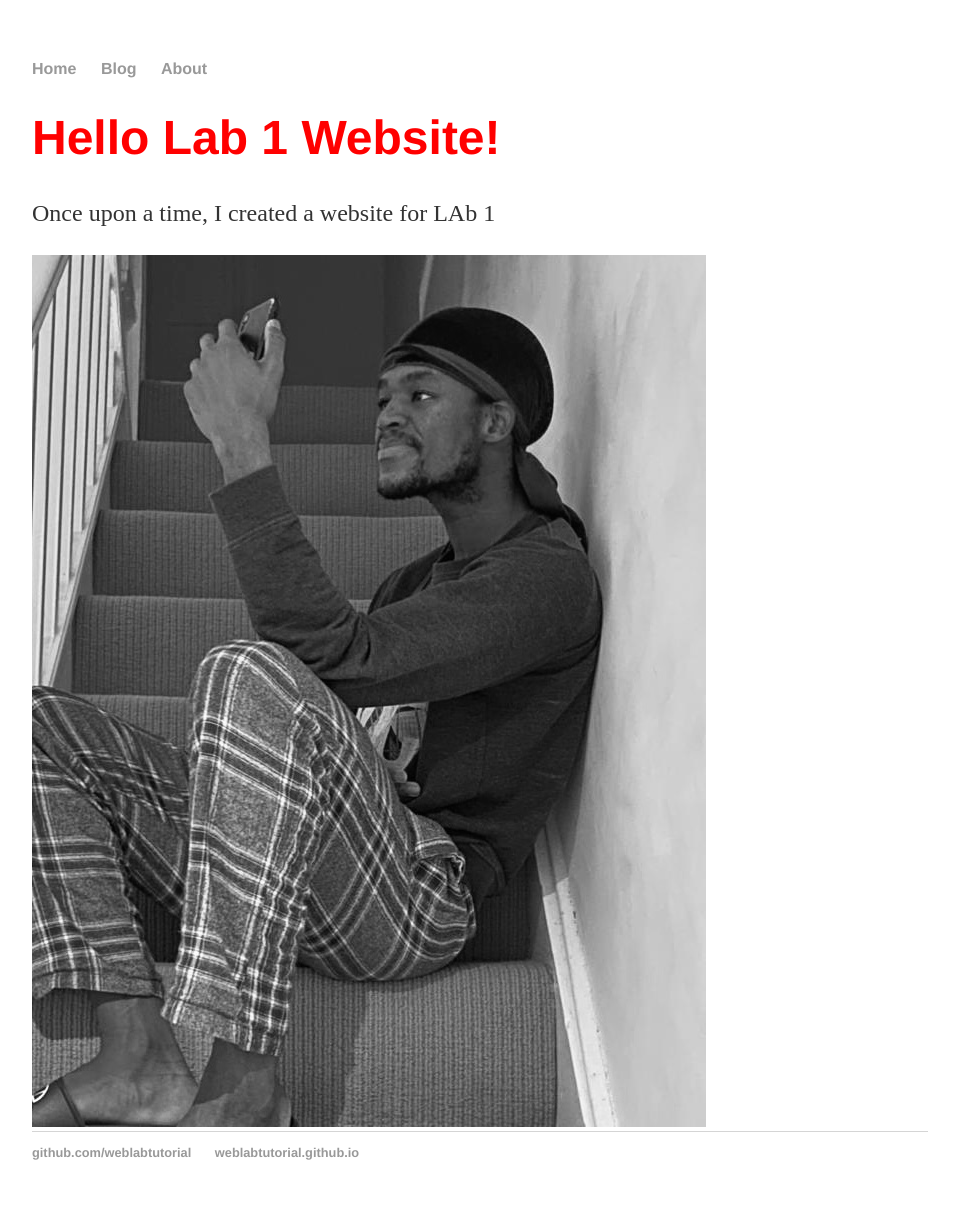
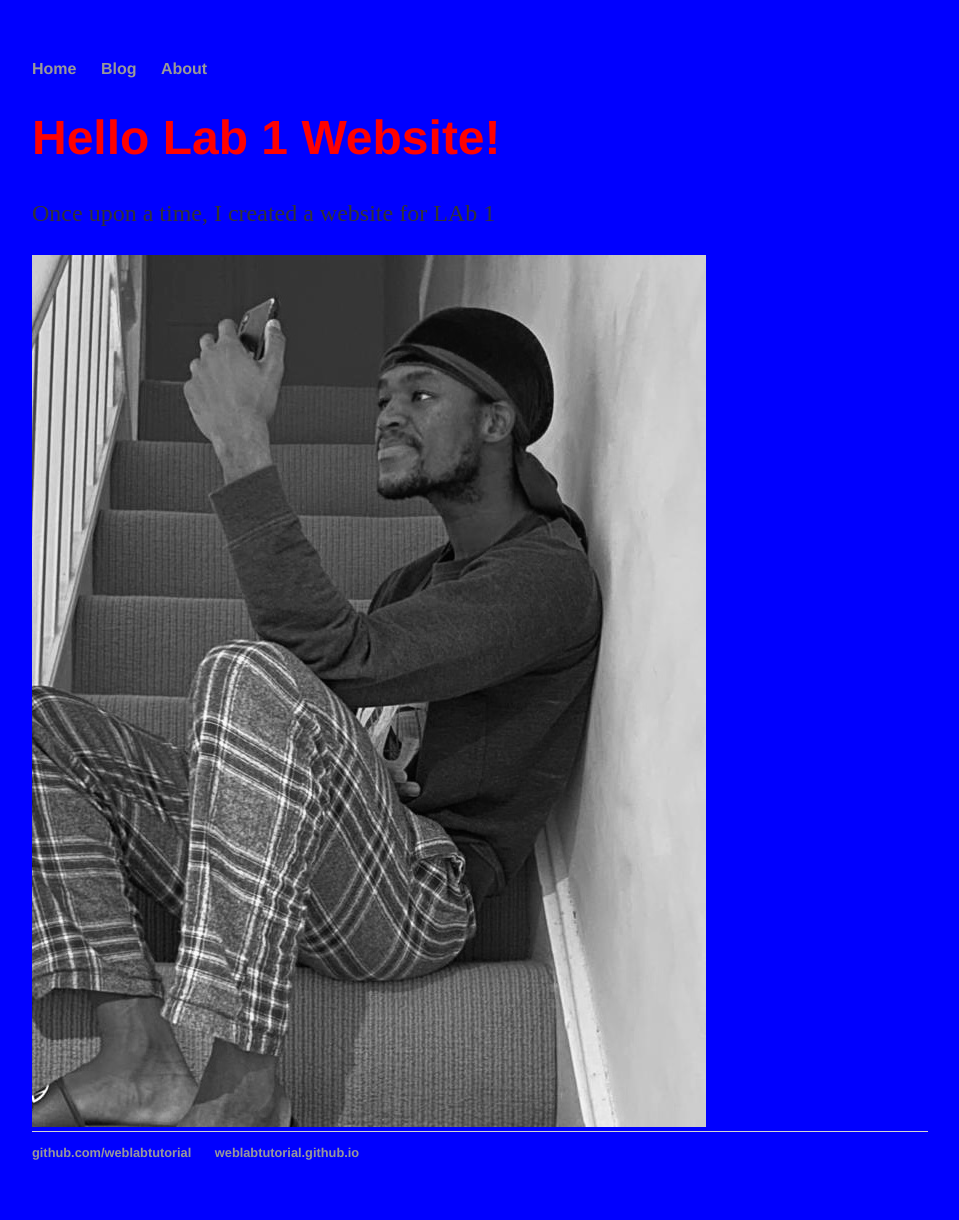
Before and after one commit to KagoPrezRantsho/KagoPrezRantsho.github.io, a Jekyll site: the page built from index.html, in a window 1280 px wide. Shown: the whole page, without its empty margins (160-1119 px from the left). Built offline with Jekyll 4.4.1, drawn with Linux system fonts in a browser that asks for light colours.

Commit message:
Update main.css

```diff
--- a/css/main.css
+++ b/css/main.css
@@ -3,6 +3,9 @@ body {
   width: 70%;
   background-color: #66CCFF:
 
+}
+html{
+background-color: blue;
 }
 h1 {
   font-size: 3em;
```
